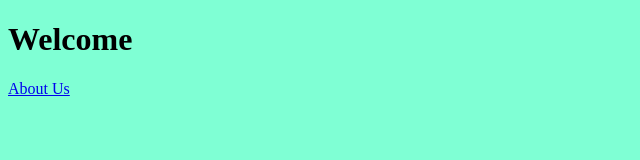
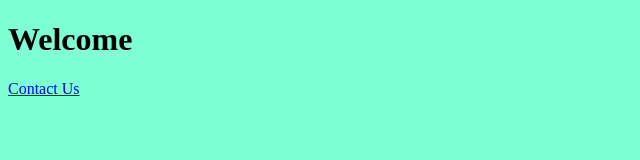
Before and after one commit to kwakley/Website, a plain HTML site: page index.html in a window 1280 px wide. Shown: the full height of the page, 0-640 px from the left. Drawn offline with Linux system fonts and the light colour scheme.

Commit message:
Contact us link

```diff
--- a/index.html
+++ b/index.html
@@ -9,6 +9,6 @@
 </head>
 <body>
     <h1>Welcome</h1>
-    <a href="about.html">About Us</a>
+    <a href="Contact.html">Contact Us</a>
 </body>
 </html>
```
